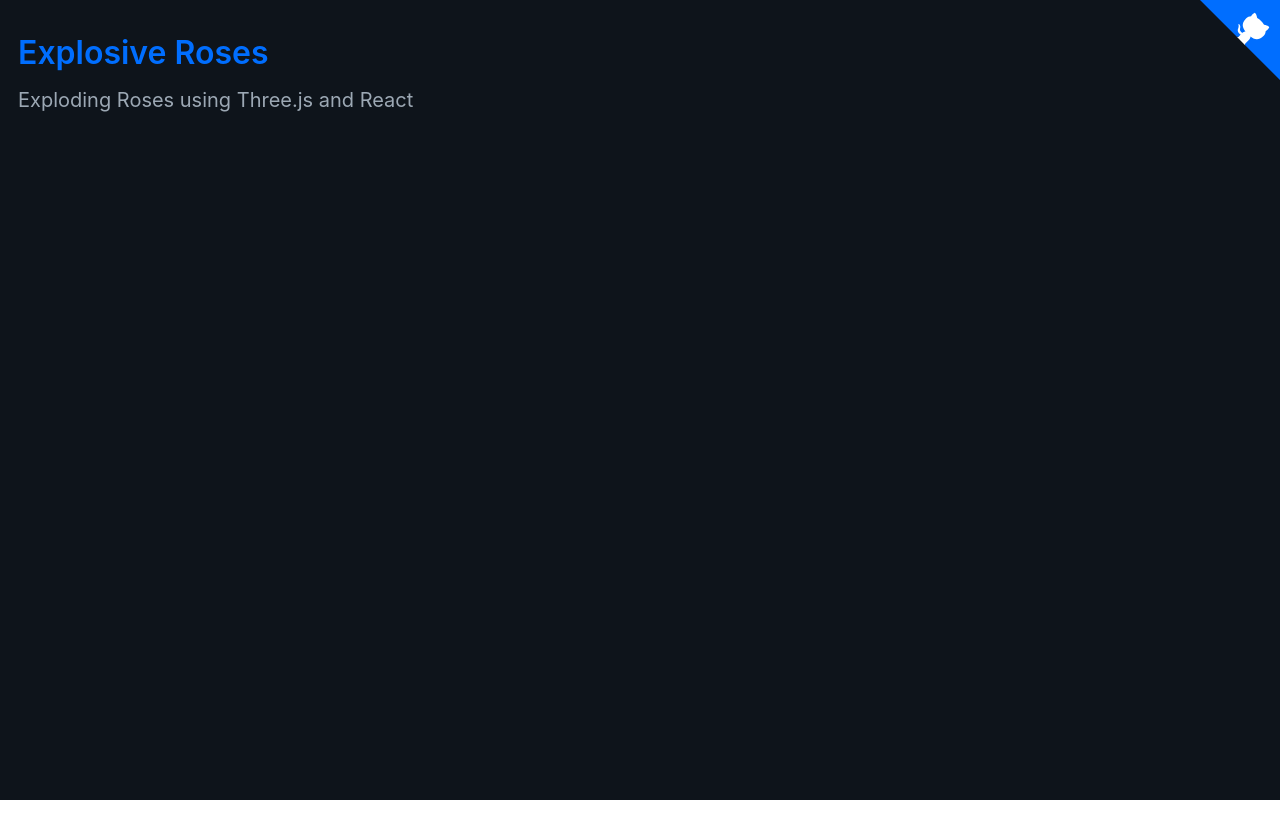
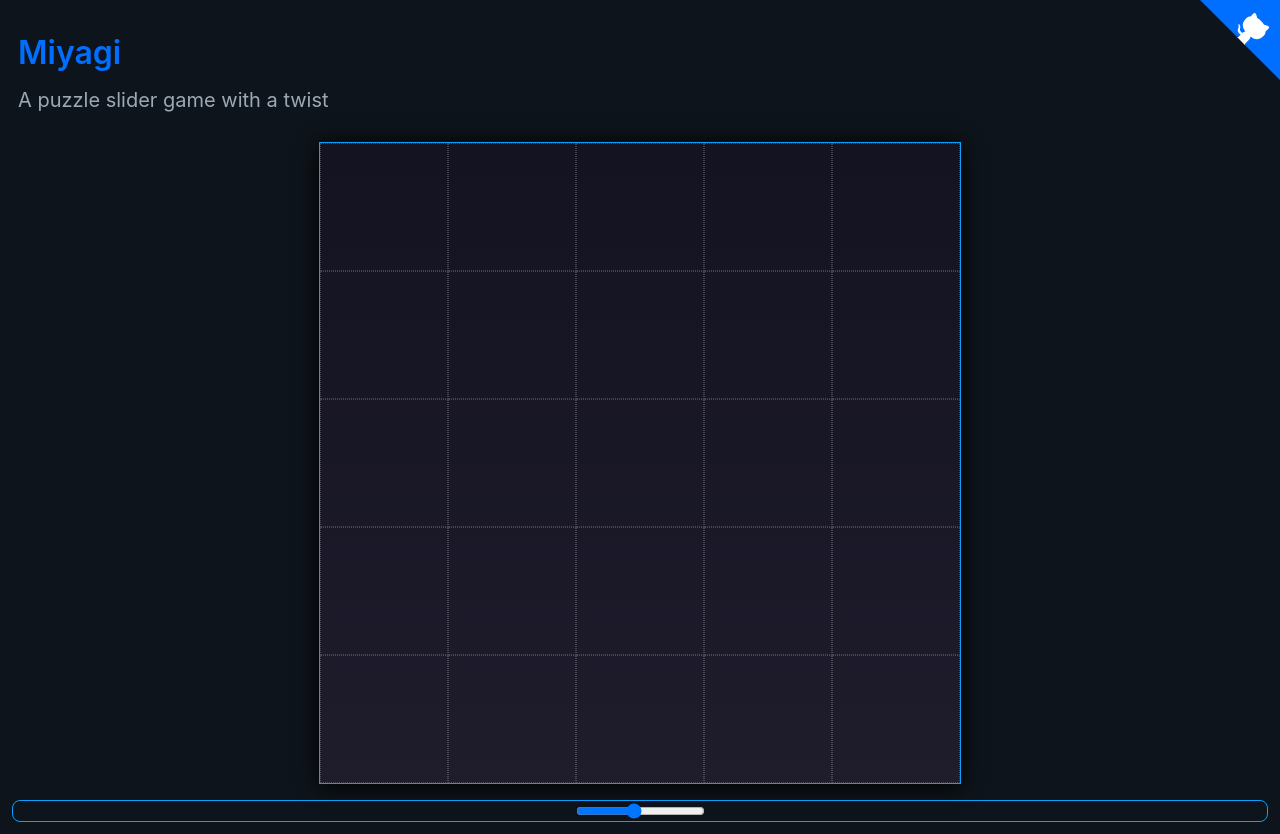
Before and after one commit to privilegemendes/Miyagi, a React (Create React App) app: page / in a window 1280 px wide. Before the commit the page ends 800 px from the top, so only its background shows below. Built offline with nearby package versions, Linux system fonts and the light colour scheme.

Commit message:
Added puzzle size provider to set the size of the puzzle

```diff
--- /dev/null
+++ b/src/components/PuzzleConfigurations/PuzzleConfigurations.tsx
@@ -0,0 +1,33 @@
+import * as React from 'react';
+import {FC} from "react";
+import styled from "styled-components";
+import {usePuzzleSize} from "../../contexts/puzzle-provider/PuzzleProvider";
+
+
+export const PuzzleConfigurations:FC = () => {
+
+  const {gridSize, onSliderChange} = usePuzzleSize();
+
+  return <SettingsContainer>
+    <Slider onChange={onSliderChange} type="range" min="1" max="10" value={gridSize}/>
+  </SettingsContainer>;
+}
+
+const SettingsContainer = styled.div`
+  display: flex;
+  flex-direction: column;
+  width: 1fr;
+  padding-left: 64px;
+  padding-right: 64px;
+  margin-top: 16px;
+  margin-left: auto;
+  margin-right: auto;
+  border: 1px solid #08a0ff;
+  border-radius: 8px;
+`
+export const Slider = styled.input`
+  color: #ffffff;
+  margin-left: auto;
+  margin-right: auto;
+  display: block;
+`
--- /dev/null
+++ b/src/components/PuzzleConfigurations/index.ts
@@ -0,0 +1,2 @@
+export * from './PuzzleConfigurations';
+export { PuzzleConfigurations } from './PuzzleConfigurations';
--- /dev/null
+++ b/src/components/PuzzleLayout/PuzzleCell.tsx
@@ -0,0 +1,36 @@
+import * as React from 'react';
+import {FC, useRef} from 'react';
+import styled from "styled-components";
+import {usePuzzleSize} from "../../contexts/puzzle-provider/PuzzleProvider";
+
+export const PuzzleCell:FC = () => {
+
+	const {rows, columns} = usePuzzleSize();
+
+	const gridRef = useRef<HTMLDivElement>(null);
+	const puzzleCells = Array.from({length: rows}, (_, row) =>
+		Array.from({length: columns}, (_, col) => {
+			const gridArea = `${row+1} / ${col+1} / ${row+2} / ${col+2}`;
+			return <PuzzleCellContainer
+				ref={gridRef}
+				key={`[${row+1},${col+1}]`}
+				style={{gridArea:`${row+1} / ${col+1} / ${row+2} / ${col+2}`,
+					height: '1fr', width: '1fr'}}
+			></PuzzleCellContainer>
+		})
+	);
+
+
+	return <>
+		{puzzleCells}
+	</>
+}
+
+const PuzzleCellContainer = styled.div`
+  border: 0.1px dotted white;
+  transition: 0.2s all ease;
+  cursor: move;
+  position: relative;
+  z-index: 1000;
+  opacity: 0.2;
+`
--- a/src/components/PuzzleLayout/PuzzleLayout.tsx
+++ b/src/components/PuzzleLayout/PuzzleLayout.tsx
@@ -1,6 +1,32 @@
 import * as React from 'react';
 import {FC} from "react";
+import styled from "styled-components";
+import {PuzzleCell} from "./PuzzleCell";
+import {usePuzzleSize} from "../../contexts/puzzle-provider/PuzzleProvider";
 
 export const PuzzleLayout:FC = () => {
-  return <div></div>;
+
+	const {rows, columns} = usePuzzleSize();
+
+	console.log(rows, columns);
+
+	return <PuzzleContainer columns={columns} rows={rows}>
+		<PuzzleCell/>
+		</PuzzleContainer>;
 }
+
+
+const PuzzleContainer = styled.div.attrs<{ columns: number | undefined, rows: number | undefined }>(props => ({
+	columns: props.columns || 5,
+	rows: props.rows || 5
+}))<{ columns: number | undefined, rows: number | undefined }>`
+  display: grid;
+  border: 1px solid #08a0ff;
+  grid-template-columns: repeat(${props => props.columns}, 1fr);
+  grid-template-rows: repeat(${props => props.rows}, 1fr);
+  background: linear-gradient(to bottom, #131321 0%, #1f1c2c 100%); /* W3C, IE10+, FF16+, Chrome26+, Opera12+, Safari7+ */
+  box-shadow: 0 2px 20px 0 #000000;
+  width: 50vw;
+  height: 50vw;
+  margin: auto;
+`
--- a/src/components/PuzzleLayout/index.ts
+++ b/src/components/PuzzleLayout/index.ts
@@ -1,2 +1,4 @@
 export * from './PuzzleLayout';
+export * from './PuzzleCell';
 export { PuzzleLayout } from './PuzzleLayout';
+export { PuzzleCell } from './PuzzleCell';
--- a/src/components/_App/App.tsx
+++ b/src/components/_App/App.tsx
@@ -2,20 +2,26 @@ import * as React from "react";
 import { FC } from "react";
 import { AppBar, Container, Description, Main, Title } from "../../styles/SharedStyles";
 import { GitHubShareButton } from "../GitHubShareButton";
+import {PuzzleLayout} from "../PuzzleLayout";
+import {PuzzleConfigurations} from "../PuzzleConfigurations";
+import {PuzzleProvider} from "../../contexts/puzzle-provider/PuzzleProvider";
 
 export const App: FC = () =>
 {
 
 	return <Container>
 		<AppBar>
-			<Title>Explosive Roses</Title>
+			<Title>Miyagi</Title>
 			<Description>
-				Exploding Roses using Three.js and React
+				A puzzle slider game with a twist
 			</Description>
 			<GitHubShareButton/>
 		</AppBar>
 		<Main>
-
+			<PuzzleProvider>
+				<PuzzleLayout/>
+				<PuzzleConfigurations/>
+			</PuzzleProvider>
 		</Main>
 	</Container>;
 }
--- /dev/null
+++ b/src/contexts/puzzle-provider/PuzzleProvider.tsx
@@ -0,0 +1,66 @@
+import * as React from "react";
+import {createContext, FC, useMemo, useState} from "react";
+import {
+	useAndRequireContext
+} from "../../hooks/useAndRequireContext/useAndRequireContext";
+
+
+type Context = {
+	rows: number
+	columns: number
+	gridSize: number
+	setGridSize: (gridSize: number) => void
+	onSliderChange: (event: React.ChangeEvent<HTMLInputElement>) => void
+}
+export interface PuzzleSize {
+	rows: number
+	columns: number
+}
+
+const ContextRef = createContext<Context | undefined>(undefined);
+
+type Props = {
+	children: React.ReactNode
+	defaultGridSize?: number
+	defaultRows?: number
+	defaultColumns?: number
+}
+export const PuzzleProvider: FC<Props> =
+	(
+		{
+			children,
+			defaultGridSize = 5,
+			defaultRows = 5,
+			defaultColumns = 5,
+
+		}
+	) =>
+	{
+		const [gridSize, setGridSize] = useState<number>(defaultGridSize);
+		const [rows, setRows] = useState<number>(defaultRows);
+		const [columns, setColumns] = useState<number>(defaultColumns);
+		const onSliderChange = (event: React.ChangeEvent<HTMLInputElement>) => {
+			const value = parseInt(event.target.value);
+			setGridSize(value);
+			setRows(value);
+			setColumns(value);
+		}
+
+		const contextValue = useMemo(() => ({
+			rows,
+			columns,
+			gridSize,
+			setGridSize,
+			onSliderChange,
+		}), [rows, columns, gridSize]);
+
+		return <ContextRef.Provider value={contextValue}>
+				{children}
+		</ContextRef.Provider>;
+};
+
+
+export const usePuzzleSize = () => {
+
+	return useAndRequireContext(ContextRef);
+}
--- /dev/null
+++ b/src/hooks/useAndRequireContext/useAndRequireContext.ts
@@ -0,0 +1,20 @@
+import {Context, useContext, useMemo} from "react";
+
+export function useAndRequireContext<T>(
+    context: Context<T | undefined>,
+    objectName: string = 'hook',
+    providerName: string = 'provider'
+): T
+{
+    const possiblyUndefinedContext = useContext(context);
+    return useMemo(
+        () => {
+            if (possiblyUndefinedContext === undefined)
+                throw new Error(
+                    `Attempt to use ${objectName} outside of ${providerName}`
+                );
+            return possiblyUndefinedContext;
+        },
+        [objectName, possiblyUndefinedContext, providerName],
+    );
+}
--- a/src/styles/SharedStyles.tsx
+++ b/src/styles/SharedStyles.tsx
@@ -46,10 +46,6 @@ export const COLORS = {
     dark: 'hsl(0deg, 0%, 70%)',
   },
 };
-
-export const COLOR_MODE_KEY = 'color-mode';
-export const INITIAL_COLOR_MODE_CSS_PROP = '--initial-color-mode';
-
 export const BREAKPOINT_SIZES = {
   xs: 320,
   sm: 540,
@@ -113,45 +109,7 @@ const Container = styled.div`
 `
 const Main = styled.div`
   flex: 1;
-`
-
-const Demo = styled.div`
-  grid-area: demo;
-  position: sticky;
-  z-index: 3;
-  top: 32px;
-  align-self: start;
-  display: flex;
-  -moz-box-pack: center;
-  justify-content: center;
-  height: 100%;
-  max-height: min(860px, -64px + 100vh);
-  background-color: white;
-  filter: drop-shadow(0px 0px 16px hsl(210deg, 30%, 8%));
-`
-const DemoContainer = styled.div`
-  flex: 1 1 0;
-  width: 100%;
-  border: 2px solid hsl(210deg, 15%, 20%);
-  border-radius: 8px;
-  color: #fff;
-  padding: 16px;
-  overflow-x: auto;
-  overflow-y: hidden;
-  height: auto;
-`
-
-const Header = styled.header`
-  position: relative;
-  z-index: 3;
-  grid-area: header;
-  display: flex;
-  flex-direction: column;
-  -moz-box-align: center;
-  align-items: center;
-  text-align: center;
-  padding-top: 32px;
-  isolation: isolate;
+  padding: 12px;
 `
 
 const Title = styled.h1`
@@ -280,4 +238,4 @@ const MobileOnly = styled.div`
     }
 `;
 
-export {AppBar, Header, Container, Main, Demo, DemoContainer, Title, Description, Code, CodeType, CodeTitle, CodeContainer, CopyRowButton, CopyRow, Controls, DesktopOnly, MobileOnly};
+export {AppBar, Container, Main, Title, Description, Code, CodeType, CodeTitle, CodeContainer, CopyRowButton, CopyRow, Controls, DesktopOnly, MobileOnly};
```
Also changed, not shown: src/assets/puzzleBackground.svg (added).
